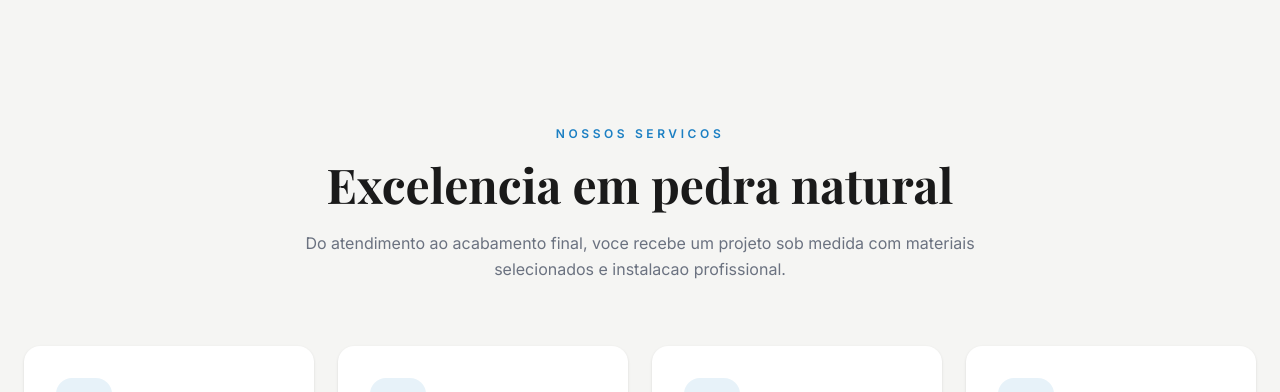
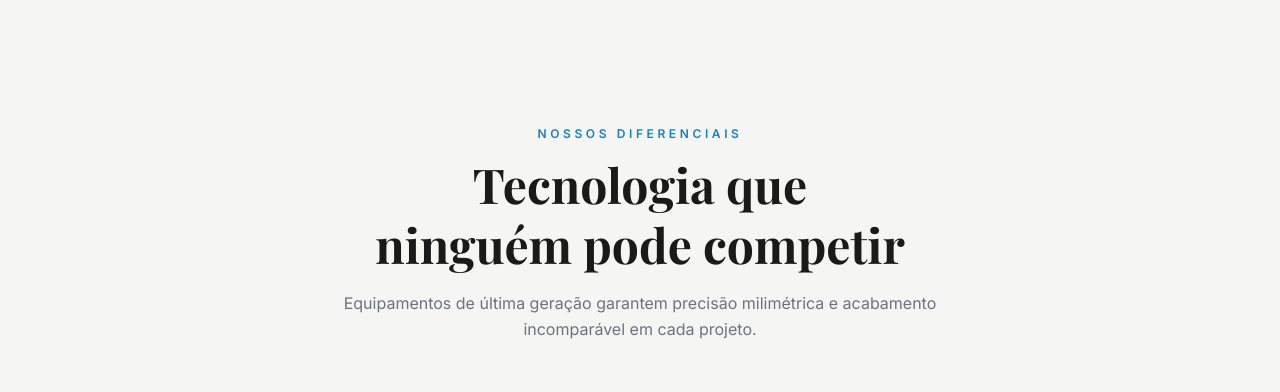
Before and after one commit to ishelp-lab/marfex, a Next.js app: page / in a window 1280 px wide. Shown: the part 802-1194 px from the top of the page. Built offline with nearby package versions, Linux system fonts and the light colour scheme; a web font is replaced by a local one.

Commit message:
Atualização

```diff
--- a/components/services-section.tsx
+++ b/components/services-section.tsx
@@ -1,29 +1,29 @@
 "use client"
 
 import Image from "next/image"
-import { Ruler, Sparkles, Truck, ShieldCheck } from "lucide-react"
+import { Settings, Layers, Square, Grid } from "lucide-react"
 
 const services = [
   {
-    icon: Ruler,
+    icon: Settings,
     title: "Serra Ponte Automática",
     description:
       "Precisão de milímetros com calibração constante. Se detectar 1mm fora, desliga automaticamente. Alto padrão incomparável.",
   },
   {
-    icon: Sparkles,
+    icon: Layers,
     title: "Poliborda Automática",
     description:
       "Precisão robótica garantindo o mesmo padrão exato em todas as unidades. Perfeito para projetos em série.",
   },
   {
-    icon: Truck,
+    icon: Square,
     title: "Máquina de 45°",
     description:
       "Cortes em 45 graus que ninguém mais consegue fazer. Acabamento premium em junções e cantos.",
   },
   {
-    icon: ShieldCheck,
+    icon: Grid,
     title: "4 Tipos de Serras",
     description:
       "Extremamente mecanizado com equipamento específico para cada tipo de pedra e acabamento desejado.",
@@ -40,14 +40,13 @@ export function ServicesSection() {
         {/* Header */}
         <div className="mx-auto max-w-2xl text-center">
           <p className="mb-3 text-xs font-semibold uppercase tracking-[0.3em] text-primary">
-            Nossos servicos
+            Nossos diferenciais
           </p>
           <h2 className="font-serif text-3xl font-bold leading-tight text-foreground md:text-5xl text-balance">
-            Excelencia em pedra natural
+            Tecnologia que ninguém pode competir
           </h2>
           <p className="mt-4 text-base leading-relaxed text-muted-foreground">
-            Do atendimento ao acabamento final, voce recebe um projeto sob medida com
-            materiais selecionados e instalacao profissional.
+            Equipamentos de última geração garantem precisão milimétrica e acabamento incomparável em cada projeto.
           </p>
         </div>
 
```
